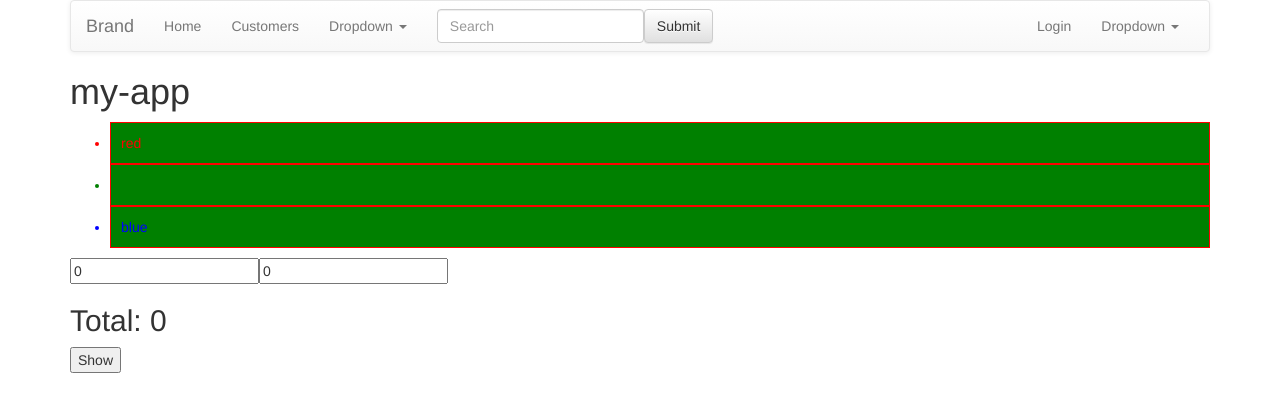
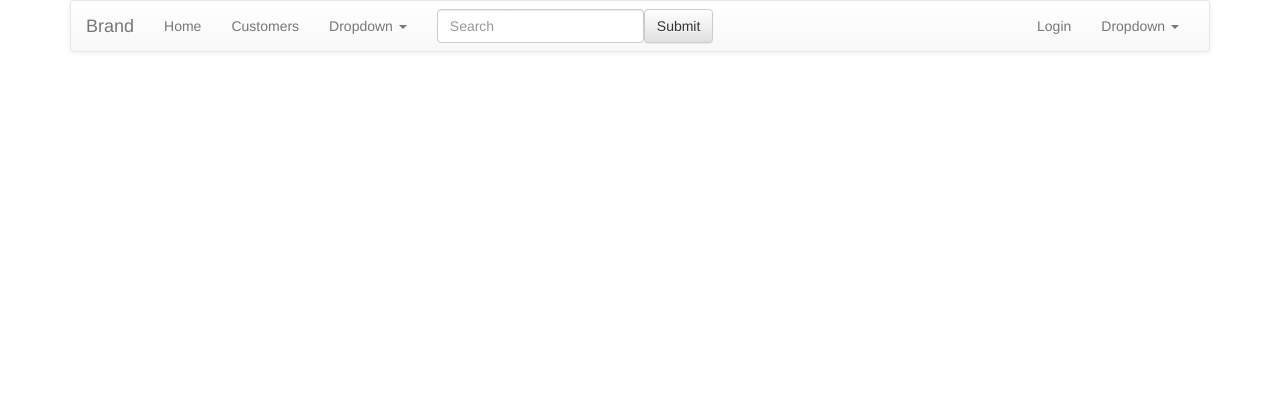
Before and after one commit to PradipH31/CIBT_Notes_Angular_Part1, an Angular app: page / in a window 1280 px wide. Shown: the top 412 px of the page. Built offline with nearby package versions, Linux system fonts and the light colour scheme.

Commit message:
Cleared home

```diff
--- a/src/app/app.component.html
+++ b/src/app/app.component.html
@@ -1,27 +1,3 @@
 <navbar></navbar>
-<h1>
-    {{title}}
-</h1>
-<style>
-    .myClass {
-        padding: 10px;
-        border: 1px solid red;
-    }
 
-    .test {
-        background: green;
-    }
-</style>
-<ul>
-    <li [className]="'myClass test'" [style.color]="c" *ngFor="let c of colors">{{c}}</li>
-</ul>
-<form action="">
-    <input type="text" name="price" [(ngModel)]="price">
-    <input type="text" name="quantity" [(ngModel)]="quantity">
-    <h2>
-        Total:
-        <span *ngIf="(price*quantity)<50">{{price * quantity}}</span>
-    </h2>
-    <button (click)="showTotal()">Show</button>
-</form>
 <router-outlet></router-outlet>
```
